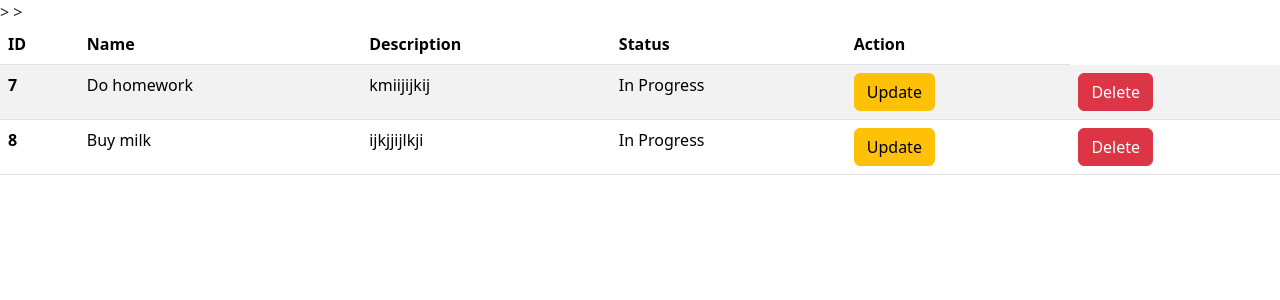
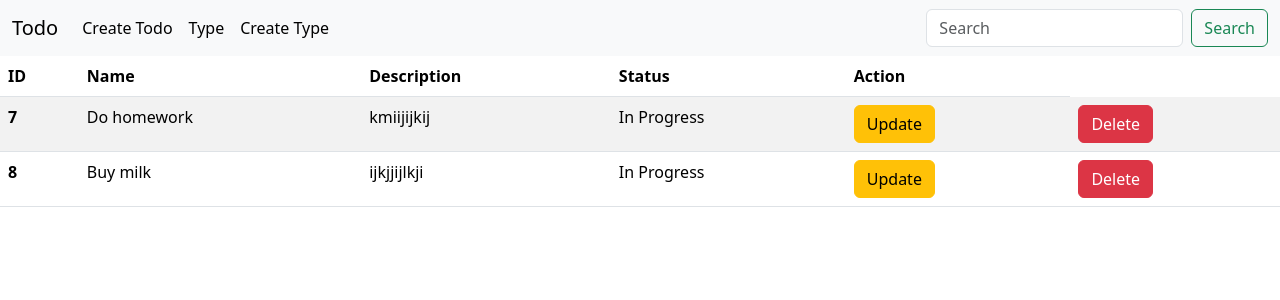
Before and after one commit to Pathakkriishna/django_todo, a Django app: page / in a window 1280 px wide. Shown: the top 300 px of the page. Run offline with Django 5.2, Linux system fonts and the light colour scheme; data comes from the database, SQL or seed files in the repository; both versions use the stored data as it was after the commit.

Commit message:
nav bar and search

```diff
--- a/base/views.py
+++ b/base/views.py
@@ -8,7 +8,13 @@ from .forms import TodoForm
 
 
 def home(request):
-    todos = Todo.objects.all()
+    search = request.GET.get('search')
+    if search != None and search != '':
+        todos = Todo.objects.filter(name__contains = search)
+
+
+    else:
+        todos = Todo.objects.all()
     return render(request, 'index.html', context={'todos': todos})
 
 
@@ -55,4 +61,3 @@ def delete_todo_view(request, pk):
     todo_obj = Todo.objects.get(id=pk)
     todo_obj.delete()
     return redirect('home')
-# modal
--- a/templates/create_todo.html
+++ b/templates/create_todo.html
@@ -8,6 +8,7 @@
 <script src="https://cdn.jsdelivr.net/npm/bootstrap@5.3.6/dist/js/bootstrap.bundle.min.js" integrity="sha384-j1CDi7MgGQ12Z7Qab0qlWQ/Qqz24Gc6BM0thvEMVjHnfYGF0rmFCozFSxQBxwHKO" crossorigin="anonymous"></script>
 </head>
 <body>
+    {% include 'nav.html' %}
     <form method="post" >
         {% csrf_token %}
         <div class="mb-3">
--- a/templates/create_type.html
+++ b/templates/create_type.html
@@ -9,6 +9,7 @@
 </head>
 
 <body>
+    {% include 'nav.html' %}
     <form method="post">
         {% csrf_token %}
         <div class="mb-3">
--- a/templates/index.html
+++ b/templates/index.html
@@ -9,16 +9,17 @@
 </head>
 <body>
 
+  {% include 'nav.html' %}
    <table class="table table-striped">
-  <thead>
+    <thead>
     <tr>
       <th scope="col">ID</th>
       <th scope="col">Name</th>
       <th scope="col">Description</th>
       <th scope="col">Status</th>
       <th scope="col">Action</th>
-    </tr>
-  </thead>
+     </tr>
+     </thead>
   <tbody>
     {% for todo in todos%}
         <tr>
@@ -29,7 +30,7 @@
         <td><a href = "{% url 'update-todo' pk=todo.id %}"><button type="button" class="btn btn-warning">Update</button></a></td>
         <td><button type="button" class="btn btn-danger" data-bs-toggle="modal" data-bs-target="#exampleModal">
   Delete
-</button></td>>
+</button></td>
 <div class="modal fade" id="exampleModal" tabindex="-1" aria-labelledby="exampleModalLabel" aria-hidden="true">
   <div class="modal-dialog">
     <div class="modal-content">
--- /dev/null
+++ b/templates/nav.html
@@ -0,0 +1,26 @@
+<nav class="navbar navbar-expand-lg bg-body-tertiary">
+  <div class="container-fluid">
+    <a class="navbar-brand" href="{% url 'home' %}">Todo</a>
+    <button class="navbar-toggler" type="button" data-bs-toggle="collapse" data-bs-target="#navbarSupportedContent" aria-controls="navbarSupportedContent" aria-expanded="false" aria-label="Toggle navigation">
+      <span class="navbar-toggler-icon"></span>
+    </button>
+    <div class="collapse navbar-collapse" id="navbarSupportedContent">
+      <ul class="navbar-nav me-auto mb-2 mb-lg-0">
+        <li class="nav-item">
+          <a class="nav-link active" aria-current="page" href="{% url 'create-todo' %}">Create Todo</a>
+        </li>
+        <li class="nav-item">
+          <a class="nav-link active" href="{% url 'type' %}">Type</a>
+        </li>
+        <li class="nav-item ">
+          <a class="nav-link active" href="{% url 'create-type' %}">Create Type</a>
+        </li>
+
+      </ul>
+      <form class="d-flex" role="search" action = "{% url 'home'%}">
+        <input class="form-control me-2" name = "search" type="search" placeholder="Search" aria-label="Search"/>
+        <button class="btn btn-outline-success" type="submit">Search</button>
+      </form>
+    </div>
+  </div>
+</nav>
--- a/templates/type.html
+++ b/templates/type.html
@@ -8,6 +8,7 @@
 <script src="https://cdn.jsdelivr.net/npm/bootstrap@5.3.6/dist/js/bootstrap.bundle.min.js" integrity="sha384-j1CDi7MgGQ12Z7Qab0qlWQ/Qqz24Gc6BM0thvEMVjHnfYGF0rmFCozFSxQBxwHKO" crossorigin="anonymous"></script>
 </head>
 <body>
+  {% include 'nav.html' %}
     <table class="table">
   <thead>
     <tr>
--- a/templates/update_todo.html
+++ b/templates/update_todo.html
@@ -8,6 +8,7 @@
     <script src="https://cdn.jsdelivr.net/npm/bootstrap@5.3.6/dist/js/bootstrap.bundle.min.js" integrity="sha384-j1CDi7MgGQ12Z7Qab0qlWQ/Qqz24Gc6BM0thvEMVjHnfYGF0rmFCozFSxQBxwHKO" crossorigin="anonymous"></script>
 </head>
 <body>
+    {% include 'nav.html' %}
     <form method = "post">
         {% csrf_token %}
         {{form.as_p}}
--- a/todo/urls.py
+++ b/todo/urls.py
@@ -21,9 +21,9 @@ from base.views import home, type, create_todo_view, create_type_view, update_to
 urlpatterns = [
     path('admin/', admin.site.urls),
     path('', home , name='home'),
-    path('type/', type),
-    path('create/todo/', create_todo_view),
-    path('create/type/', create_type_view),
+    path('type/', type, name = 'type'),
+    path('create/todo/', create_todo_view, name = 'create-todo'),
+    path('create/type/', create_type_view, name = 'create-type'),
     path('update/todo/<int:pk>/', update_todo_view, name = 'update-todo'),
     path('delete/todo/<int:pk>/', delete_todo_view, name = 'delete-todo'),
 ]
```
Also changed, not shown: db.sqlite3.
